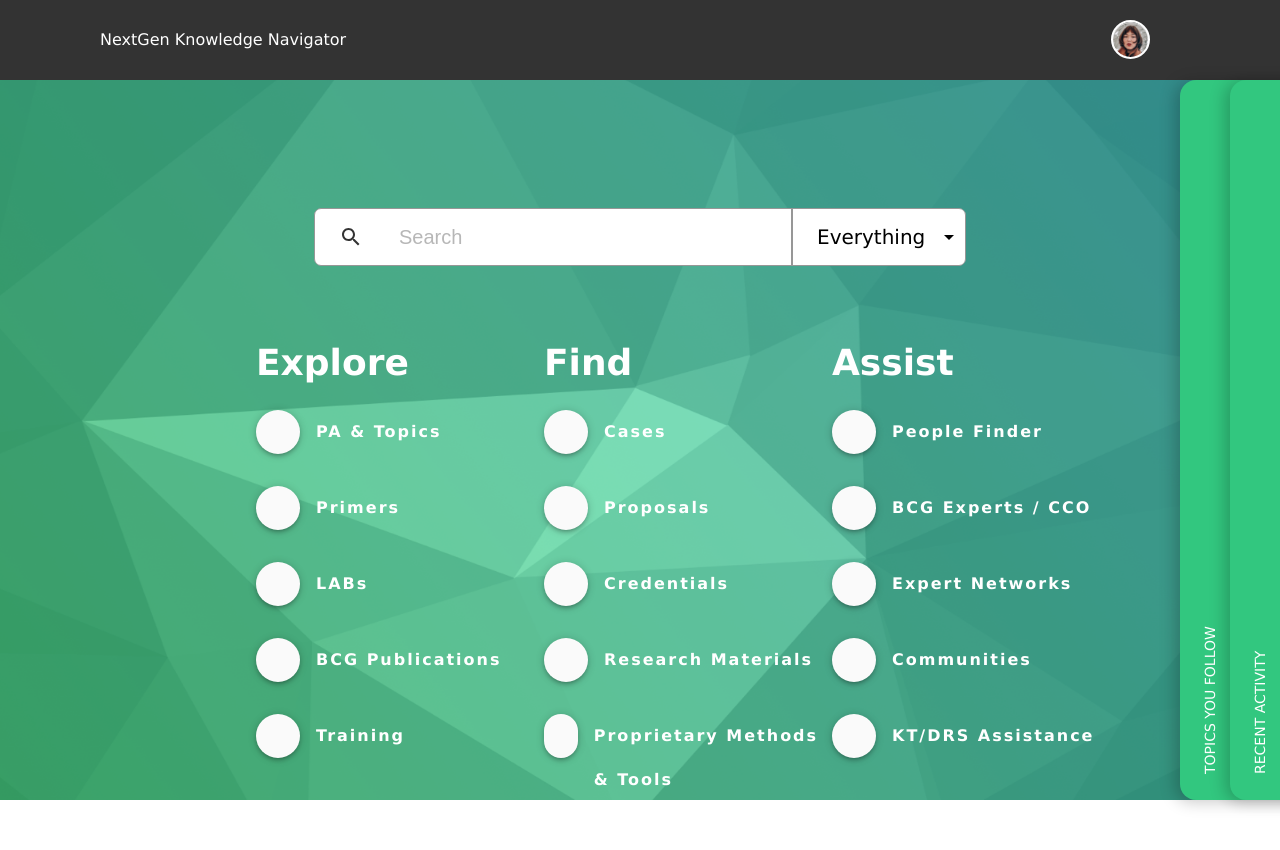
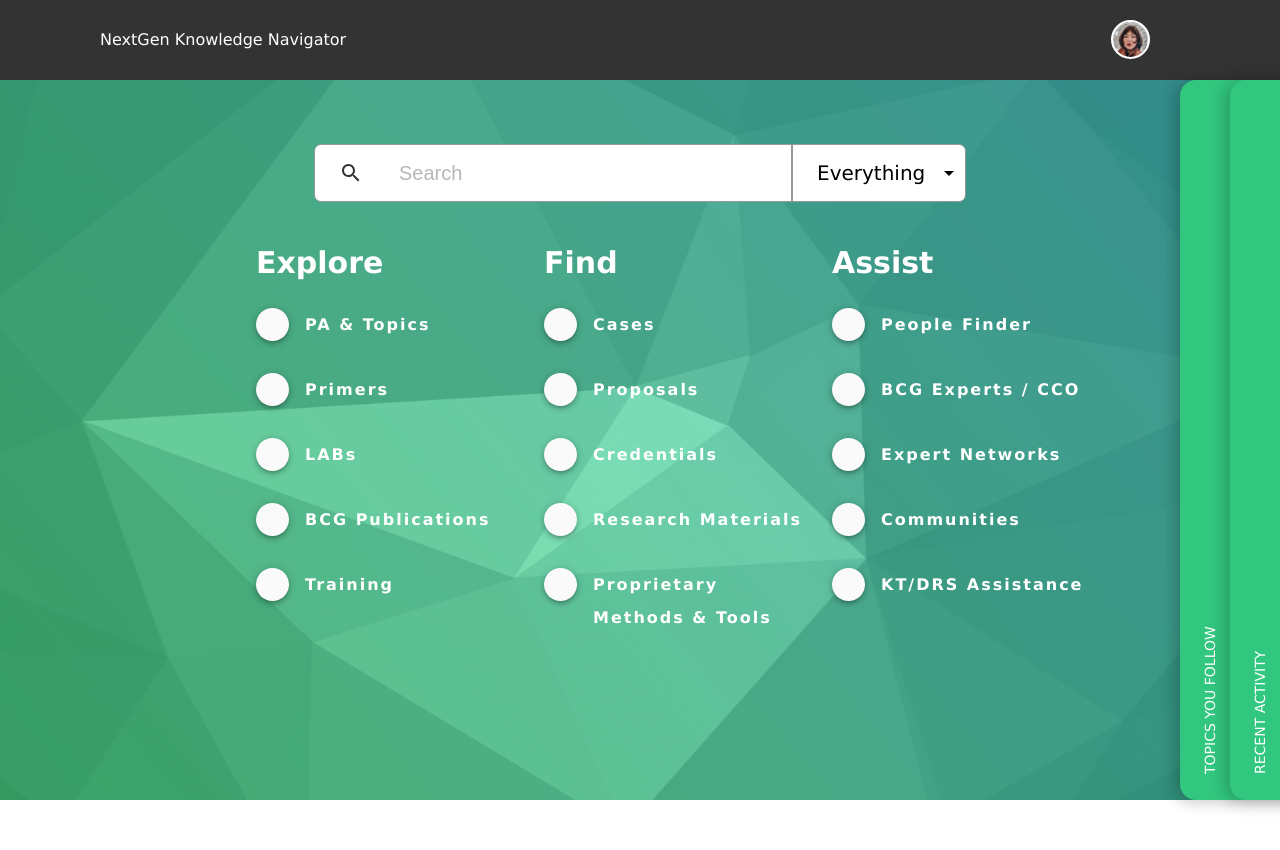
Before and after one commit to vouyoung-alloy/alloy-bcg, a Next.js app: page /entry in a window 1280 px wide. Shown: the top 850 px of the page. Built offline with nearby package versions, Linux system fonts and the light colour scheme.

Commit message:
size down

```diff
--- a/pages/entry.scss
+++ b/pages/entry.scss
@@ -34,19 +34,21 @@
         display: block;
 
         .combo-box {
-            margin-top: 10%;
+            margin-top: 5%;
         }
 
         .explore {
             display: flex;
             flex-flow: row;
             width: 75%;
-            margin: 50px auto 20px;
+            margin: 30px auto 20px;
 
             .columns {
-                width: 33%;
+                width: 31%;
                 display: flex;
                 flex-flow: column;
+
+                margin-right: 2%;
 
                 &:first-child {
                     margin-left: 10%;
@@ -55,10 +57,10 @@
                 h3 {
                     color: #fff;
                     text-transform: capitalize;
-                    font-size: 36px;
+                    font-size: 30px;
                     font-weight: bold;
                     line-height: 30px;
-                    margin: 32px 0;
+                    margin: 16px 0 30px;
                 }
 
                 ul,
@@ -72,23 +74,23 @@
                 li {
                     cursor: pointer;
                     display: flex;
-                    height: 44px;
+                    height: 33px;
                     color: #FFFFFF;
                     font-size: 16px;
                     font-weight: bold;
                     letter-spacing: 2px;
-                    line-height: 44px;
+                    line-height: 33px;
                     margin-bottom: 32px;
 
 
                     .dot {
-                        height: 44px;
-                        width: 44px;
+                        height: 33px;
+                        width: 33px;
                         border-radius: 28px;
                         margin-right: 16px;
                         background-color: #FAFAFA;
                         box-shadow: 0 3px 4px 0 rgba(0, 0, 0, 0.14), 0 3px 3px -2px rgba(0, 0, 0, 0.12), 0 1px 8px 0 rgba(0, 0, 0, 0.2);
-
+                        flex-shrink: 0;
                     }
                 }
             }
```
